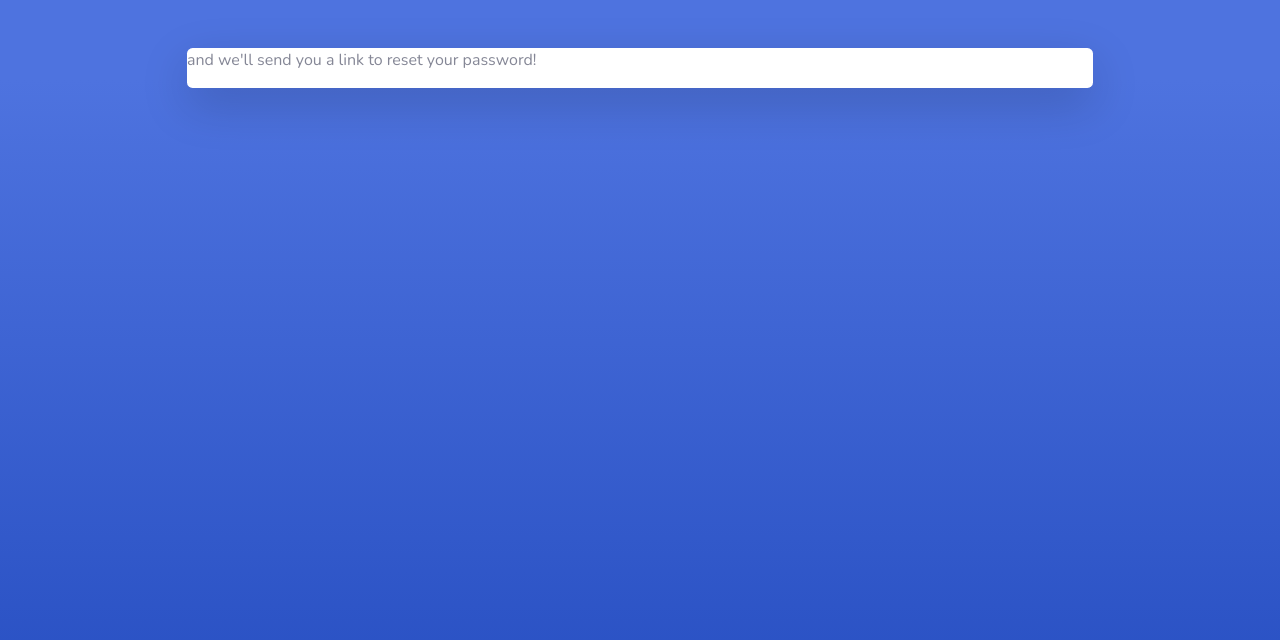
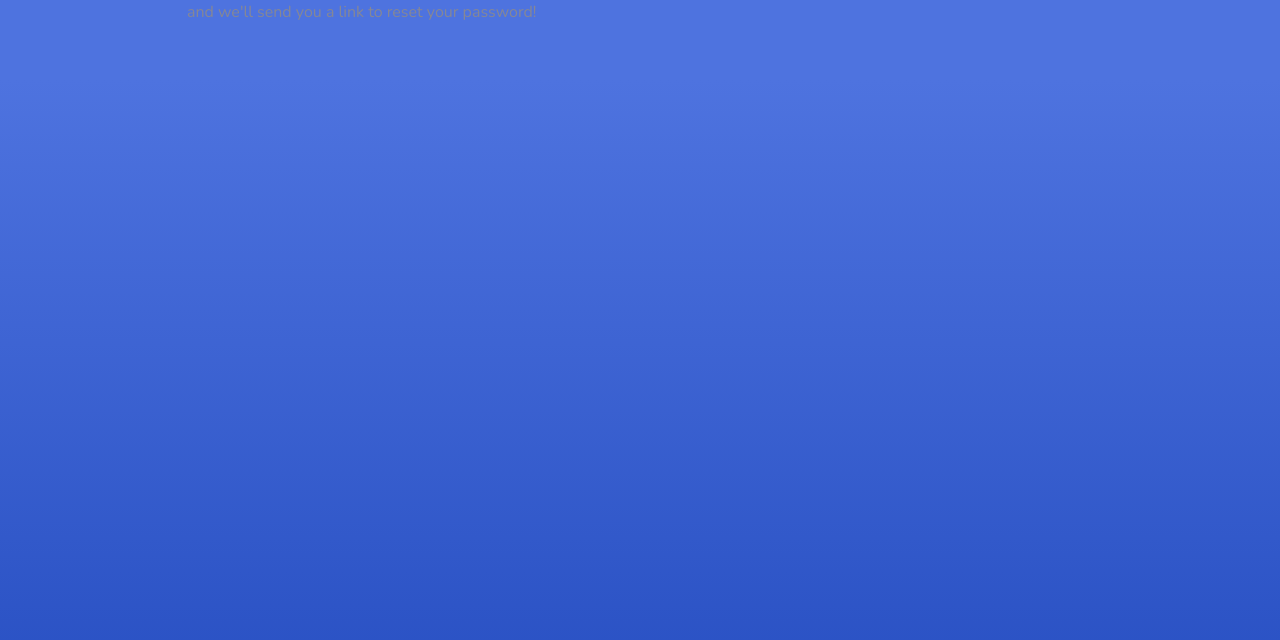
Before and after one commit to Imbrr/sb-admin, a website with bundled scripts: page forgot-password.html in a window 1280 px wide. Built offline with nearby package versions, Linux system fonts and the light colour scheme.

Commit message:
Update forgot-password.html

```diff
--- a/forgot-password.html
+++ b/forgot-password.html
@@ -31,7 +31,6 @@
 
             <div class="col-xl-10 col-lg-12 col-md-9">
 
-                <div class="card o-hidden border-0 shadow-lg my-5">
                                             and we'll send you a link to reset your password!</p>
                                     </div>
                                     <form class="user">
```
